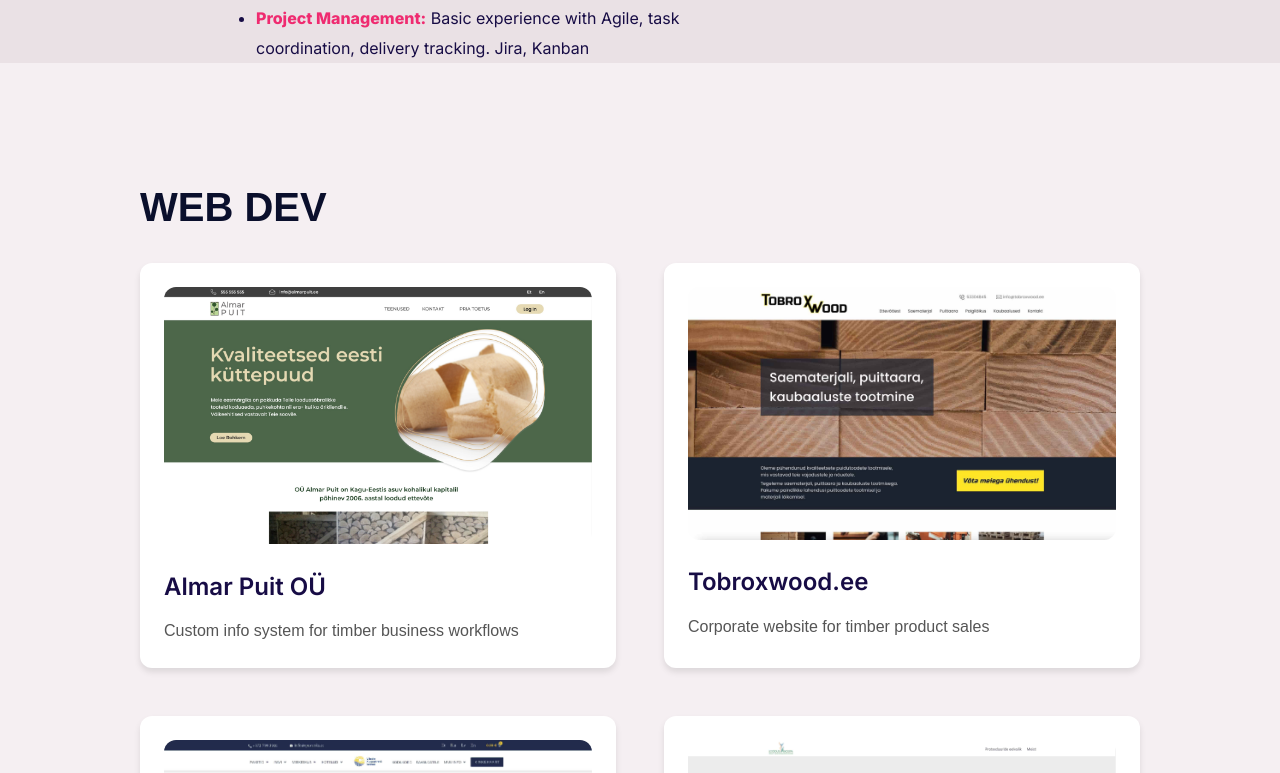
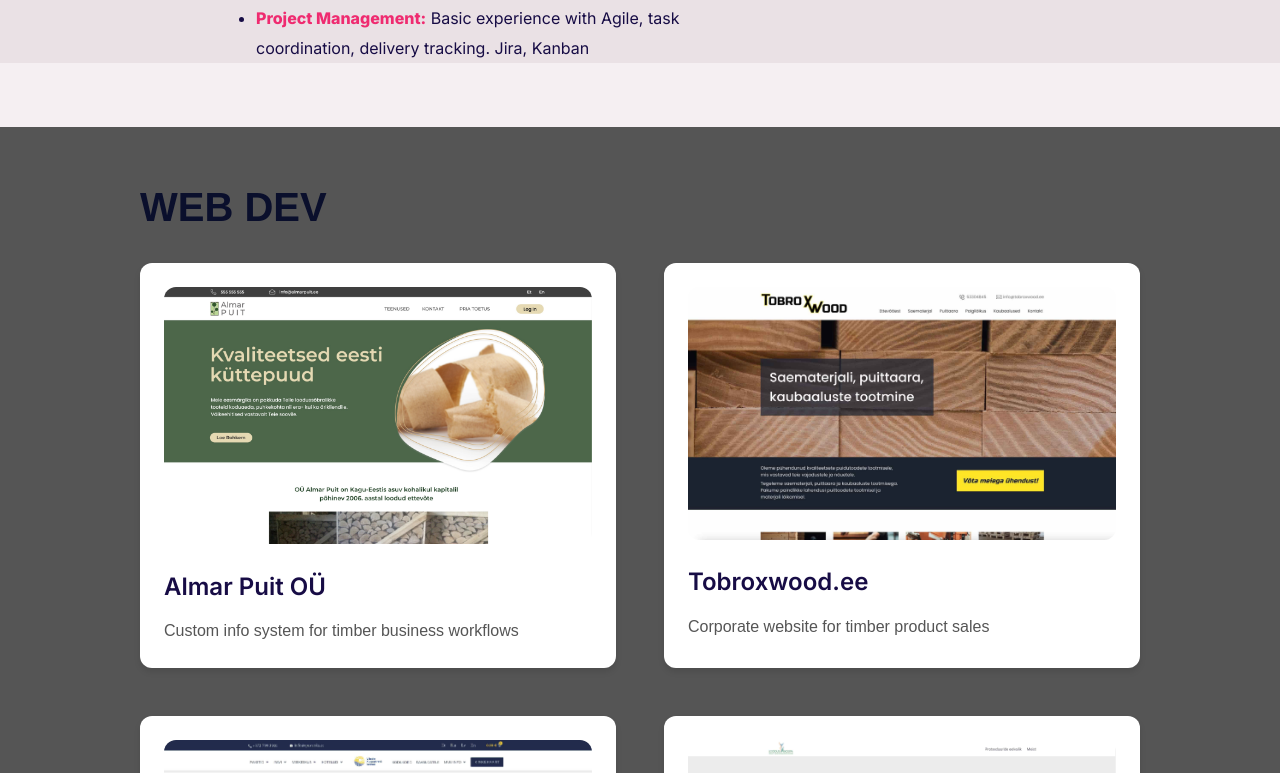
Before and after one commit to juliataro/portfolio-website, a React (Vite) app: page / in a window 1280 px wide. Shown: the part 1540-2313 px from the top of the page. Built offline with nearby package versions, Linux system fonts and the light colour scheme; a web font is replaced by a local one.

Commit message:
web dev color

```diff
--- a/src/index.css
+++ b/src/index.css
@@ -137,7 +137,7 @@
 .design-print-section {
   width: 100vw;
   margin-left: calc(-50vw + 50%);
-
+  background-color: #555;
   padding: 3rem 0;
 }
 
```
